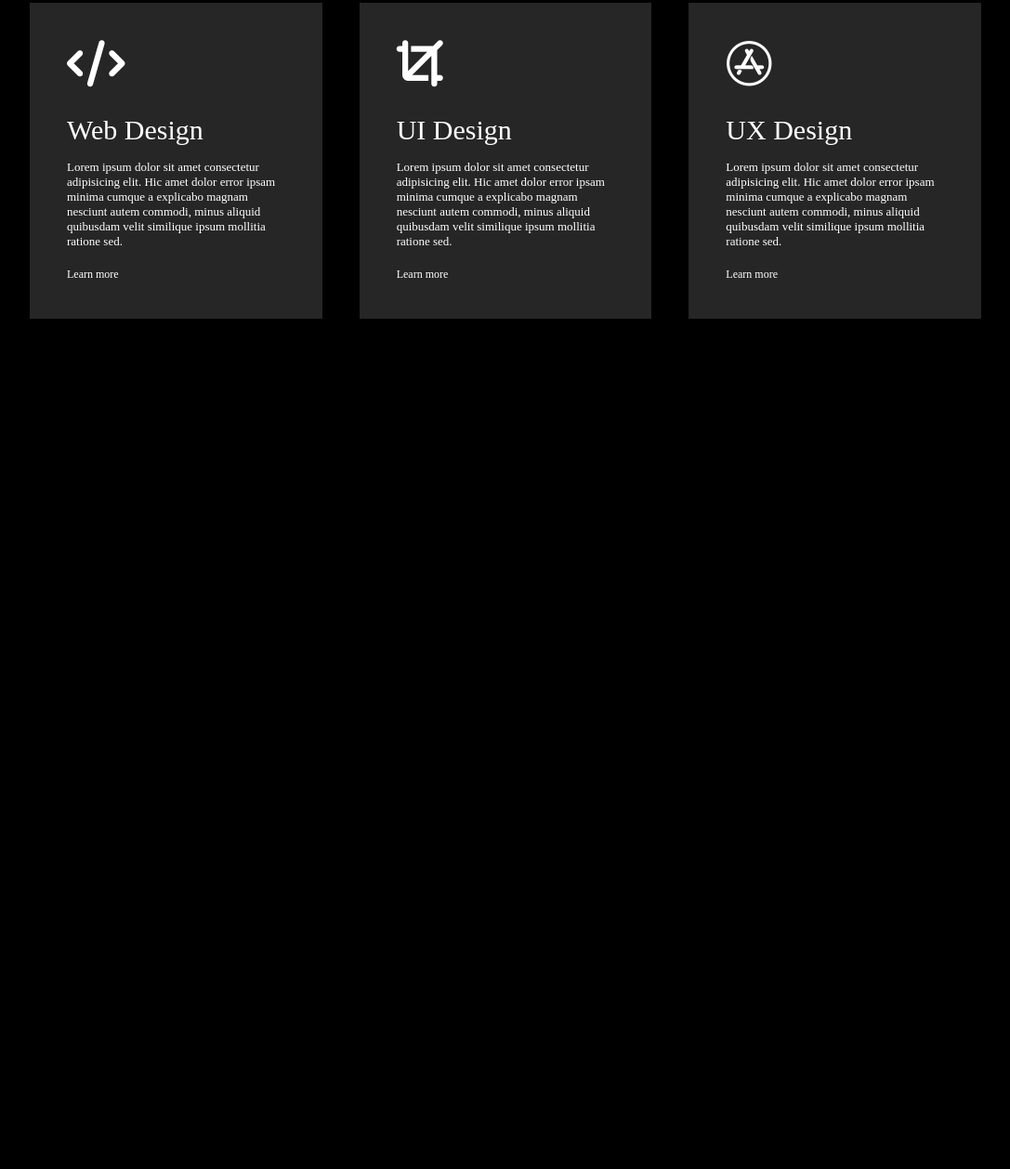
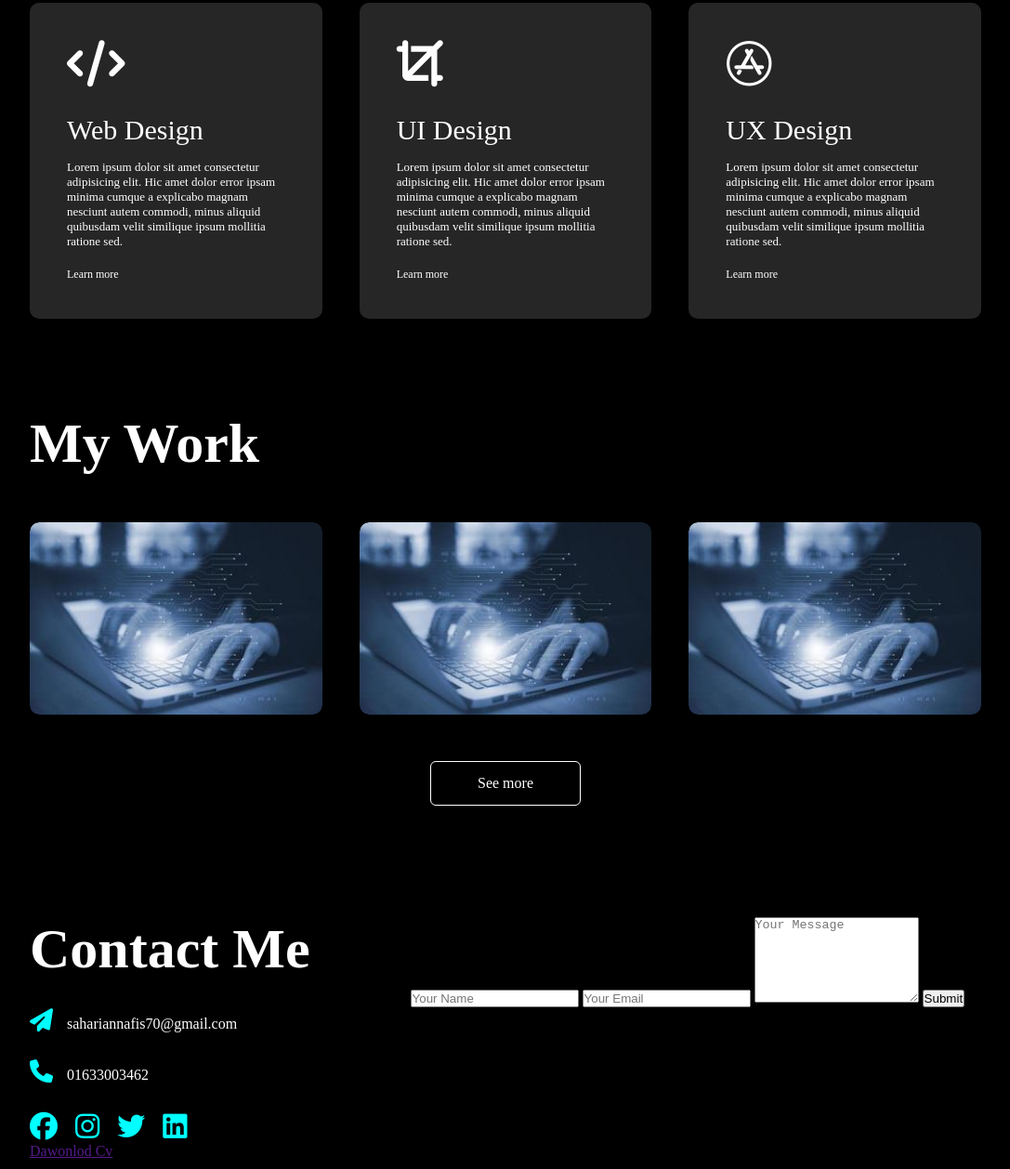
Before and after one commit to nafij-islam/Protfolio, a plain HTML site: page index.html in a window 1280 px wide. Shown: the part 1088-2346 px from the top of the page at 93% size, without its empty margins (96-1183 px from the left). Before the commit the page ends 1471 px from the top, so only its background shows below. Drawn offline with Linux system fonts and the light colour scheme.

Commit message:
2number commit

```diff
--- a/index.html
+++ b/index.html
@@ -129,7 +129,78 @@
 
     </div>
 
+<!-- ---------------protfolio------------------ -->
 
+<div id="protfolio">
+    <div class="container">
+        <h1 class="sub-title">My Work</h1>
+        <div class="work-list">
+
+            <div class="work">
+                <img src="./img/work111.jpg">
+                 <div class="layer">
+                    <h3>Social Media App</h3>
+                    <p>Lorem ipsum, dolor sit amet consectetur adipisicing elit. Nemo, praesentium!</p>
+                    <a href="#"><i class="fa-solid fa-up-right-from-square"></i></a>
+                </div>
+            </div>
+
+            <div class="work">
+                <img src="./img/work111.jpg">
+                <div class="layer">
+                    <h3>website Media App</h3>
+                    <p>Lorem ipsum, dolor sit amet consectetur adipisicing elit. Nemo, praesentium!</p>
+                    <a href="#"><i class="fa-solid fa-up-right-from-square"></i></a>
+                </div>
+            </div>
+
+            <div class="work">
+                <img src="./img/work111.jpg">
+                <div class="layer">
+                    <h3>Online shhoping Media App</h3>
+                    <p>Lorem ipsum, dolor sit amet consectetur adipisicing elit. Nemo, praesentium!</p>
+                    <a href="#"><i class="fa-solid fa-up-right-from-square"></i></a>
+                </div>
+            </div>
+
+        </div>
+
+        <a href="#" class="btn">See more</a>
+
+
+    </div>
+</div>
+
+
+
+<!-- ------------contact------------ -->
+
+<div id="contact">
+    <div class="container">
+        <div class="row">
+            <div class="contact_left">
+                <h1 class="sub-title">Contact Me</h1>
+                <p> <i class="fa-solid fa-paper-plane"></i>sahariannafis70@gmail.com</p>
+                <p><i class="fa-solid fa-phone"></i>01633003462</p>
+                <div class="social-icon">
+                    <a href="https://www.facebook.com/saharian.nafis.256620"><i class="fa-brands fa-facebook"></i></a>
+                    <a href=""><i class="fa-brands fa-instagram"></i></a>
+                    <a href=""><i class="fa-brands fa-twitter"></i></a>
+                    <a href=""><i class="fa-brands fa-linkedin"></i></a>
+                </div>
+                <a href="">Dawonlod Cv</a>
+            </div>
+            <div class="contact_right">
+                <form >
+                    <input type="text" name="Name" placeholder="Your Name" required>
+                    <input type="email" name="email" placeholder="Your Email" required>
+                    <textarea name="Message" rows="6" placeholder="Your Message"></textarea>
+                    <button type="submit">Submit</button>
+                </form>
+            </div>
+        </div>
+    </div>
+</div>
 
 
 
--- a/style.css
+++ b/style.css
@@ -190,7 +190,8 @@ nav ul li a:hover::after{
     padding: 40px;
     font-size: 13px;
     font-weight: 300;
-    border-right: 10px;
+    border-radius: 10px;
+    transition: background0.5s, transform 0.5s;
 }
 
 
@@ -213,3 +214,156 @@ nav ul li a:hover::after{
     margin-top: 20px;
     display: inline-block;
 }
+
+.services-list div:hover{
+    background: #ff004f;
+    transform: translateY(-10px);
+
+}
+
+
+/* ------------protfolio------------ */
+
+#protfolio{
+    padding: 50PX 0px;
+
+}
+
+
+
+.work-list{
+    display: grid;
+    grid-template-columns: repeat(auto-fit, minmax(250px, 1fr));
+    grid-gap:40px;
+    margin-top: 50px;
+}
+
+
+.work{
+    border-radius: 10px;
+    position: relative;
+    overflow: hidden;
+}
+
+.work img{
+    width: 100%;
+    border-radius: 10px;
+    display: block;
+    transition: transform 0.5s;
+}
+
+.layer{
+    width: 100%;
+    height: 0%;
+    background: linear-gradient(rgba(0,0,0,0.6), #ff004f);
+    border-radius: 10px;
+    position: absolute;
+    left: 0;
+    bottom: 0;
+    overflow: hidden;
+    display: flex;
+    align-items: center;
+    justify-content: center;
+    flex-direction: column;
+    padding: 0 30px;
+    text-align: center;
+    transition: height 0.5s;
+
+}
+
+
+
+.layer h3{
+    font-weight: 500;
+    margin-bottom: 20px;
+}
+
+.layer a{
+    margin-top: 20px;
+    color: #ff004f;
+    text-decoration: none;
+    font-size: 18px;
+    line-height: 60px;
+    background: #fff;
+    width: 60px;
+    height: 60px;
+    border-radius: 50%;
+    text-align: center;
+
+
+}
+
+.work:hover img{
+  transform: scale(1.1);
+}
+
+
+.work:hover .layer{
+    height: 100%;
+
+}
+
+
+.btn{
+    display: block;
+    margin: 50px auto;
+    width: fit-content;
+    border: 1px solid white;
+    padding: 14px 50px;
+    border-radius: 6px;
+    text-decoration: none;
+    color: white;
+    transition: background0.5s;
+}
+
+.btn:hover{
+    background: rgb(5, 124, 124);
+}
+
+/* -----------------contact----------------- */
+
+.contact_left{
+    flex-basis: 35%;
+
+
+}
+
+
+.contact_right{
+    flex-basis: 60%;
+
+
+}
+
+
+.contact_left p{
+    margin-top: 30px;
+
+}
+
+.contact_left p i{
+    color: aqua;
+    margin-right: 15px;
+    font-size: 25px;
+}
+
+.social-icon{
+    margin-top: 30px;
+
+}
+
+.social-icon a{
+    text-decoration: none;
+    font-size: 30px;
+    margin-right: 15px;
+    color: aqua;
+    display: inline-block;
+    transition: transform 0.5s;
+
+}
+
+
+.social-icon a:hover{
+    color: #ff004f;
+    transform: translateY(-5px);
+}
```
Also changed, not shown: img/work1.jpeg (added), img/work111.jpg (added).
